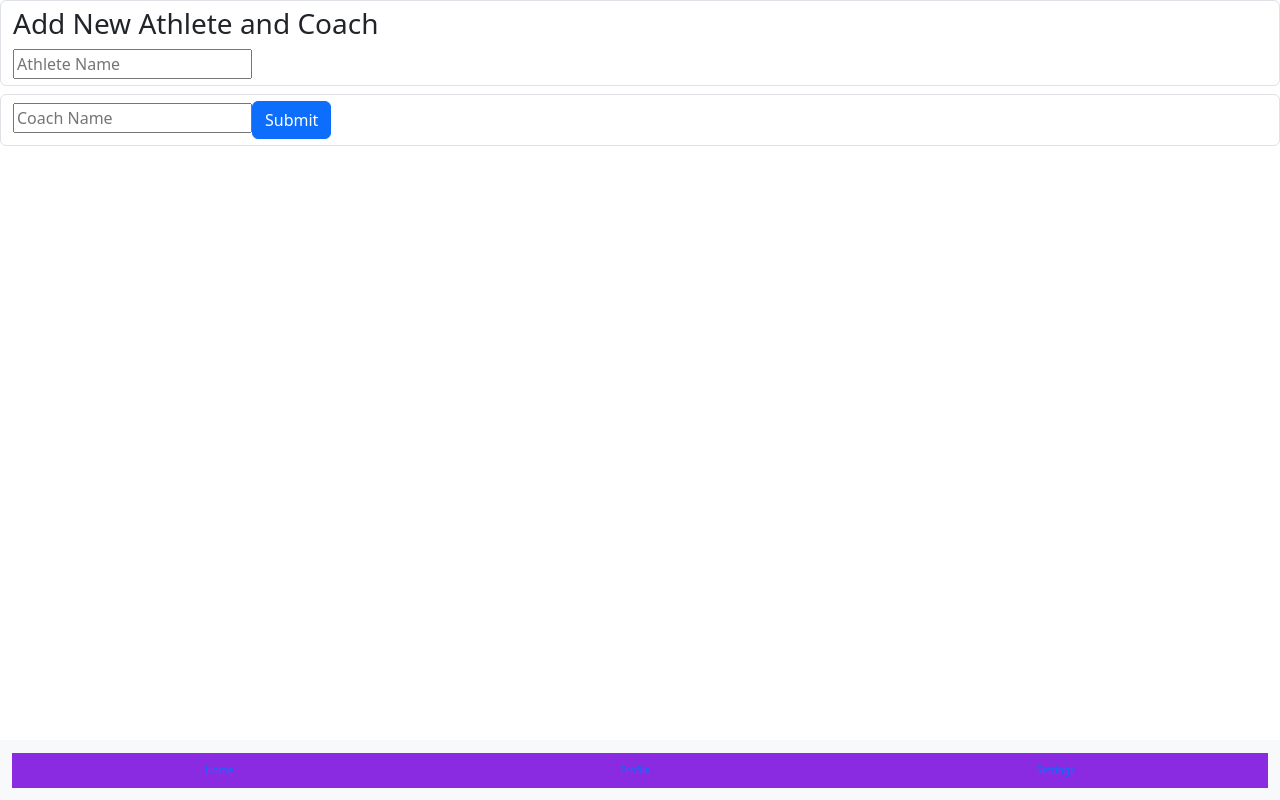
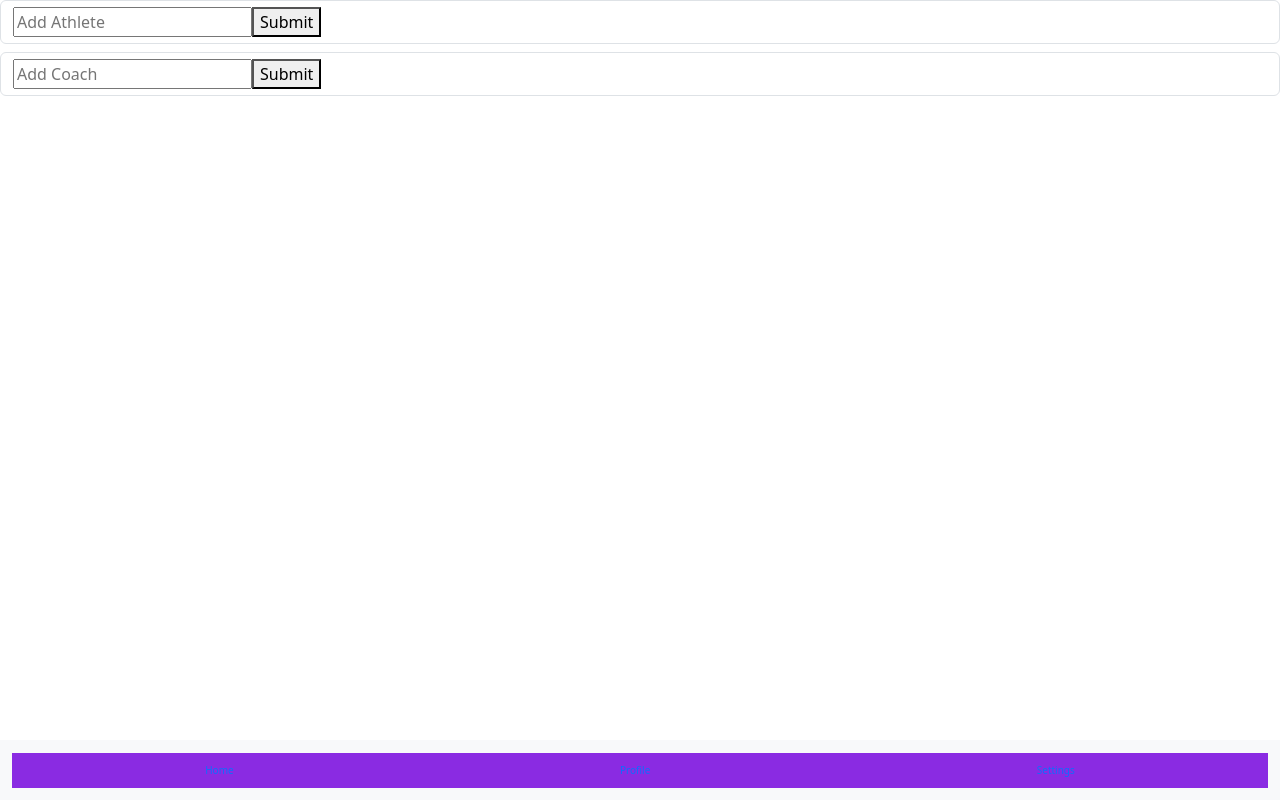
Before and after one commit to ScottEansor/wsc-attendance-2, a React (Vite) app in the folder frontend/: page / in a window 1280 px wide. Built offline with nearby package versions, Linux system fonts and the light colour scheme.

Commit message:
Fixed scope of AddAthlete and AddCoach  components

```diff
--- a/frontend/src/Components/Add.jsx
+++ /dev/null
@@ -1,34 +0,0 @@
-import React from "react";
-
-export default function Add({
-  athleteName,
-  coachName,
-  setAthleteName,
-  setCoachName,
-  onSubmit,
-}) {
-  return (
-    <>
-      <div className="add-container form-control mb-2">
-        <h3>Add New Athlete and Coach</h3>
-        <input
-          type="text"
-          placeholder="Athlete Name"
-          value={athleteName}
-          onChange={(e) => setAthleteName(e.target.value)}
-        />
-      </div>
-      <div className="add-container form-control mb-2">
-        <input
-          type="text"
-          placeholder="Coach Name"
-          value={coachName}
-          onChange={(e) => setCoachName(e.target.value)}
-        />
-        <button onClick={onSubmit} className="btn btn-primary ">
-          Submit
-        </button>
-      </div>
-    </>
-  );
-}
--- /dev/null
+++ b/frontend/src/Components/AddAthlete.jsx
@@ -0,0 +1,22 @@
+import React, { useState } from "react";
+
+export default function AddAthlete() {
+  const [athleteName, setAthleteName] = useState("");
+
+  const handleClick = () => {
+    console.log(`New Athlete added: ${athleteName}`);
+    setAthleteName("");
+  };
+
+  return (
+    <div className="add-container form-control mb-2">
+      <input
+        type="text"
+        placeholder="Add Athlete"
+        value={athleteName}
+        onChange={(e) => setAthleteName(e.target.value)}
+      />
+      <button onClick={handleClick}>Submit</button>
+    </div>
+  );
+}
--- /dev/null
+++ b/frontend/src/Components/AddCoach.jsx
@@ -0,0 +1,21 @@
+import React, { useState } from "react";
+
+export default function AddCoach() {
+  const [coachName, setCoachName] = useState("");
+
+  const handleClick = () => {
+    console.log(`New Coach added: ${coachName}`);
+    setCoachName("");
+  };
+  return (
+    <div className="add-container form-control mb-2">
+      <input
+        type="text"
+        placeholder="Add Coach"
+        value={coachName}
+        onChange={(e) => setCoachName(e.target.value)}
+      />
+      <button onClick={handleClick}>Submit</button>
+    </div>
+  );
+}
--- a/frontend/src/Components/Utility.jsx
+++ b/frontend/src/Components/Utility.jsx
@@ -1,26 +1,12 @@
-import React, { useState } from "react";
-import Add from "./Add";
+import React from "react";
+import AddAthlete from "./AddAthlete";
+import AddCoach from "./AddCoach";
 
 export default function Utility() {
-  const [athleteName, setAthleteName] = useState("");
-  const [coachName, setCoachName] = useState("");
-
-  const handleAddAthleteCoach = () => {
-    console.log(`New Athlete added: ${athleteName}`);
-    console.log(`New Coach added: ${coachName}`);
-    setAthleteName("");
-    setCoachName("");
-  };
-
   return (
     <div>
-      <Add
-        athleteName={athleteName}
-        coachName={coachName}
-        setAthleteName={setAthleteName}
-        setCoachName={setCoachName}
-        onSubmit={handleAddAthleteCoach}
-      ></Add>
+      <AddAthlete />
+      <AddCoach />
     </div>
   );
 }
```
